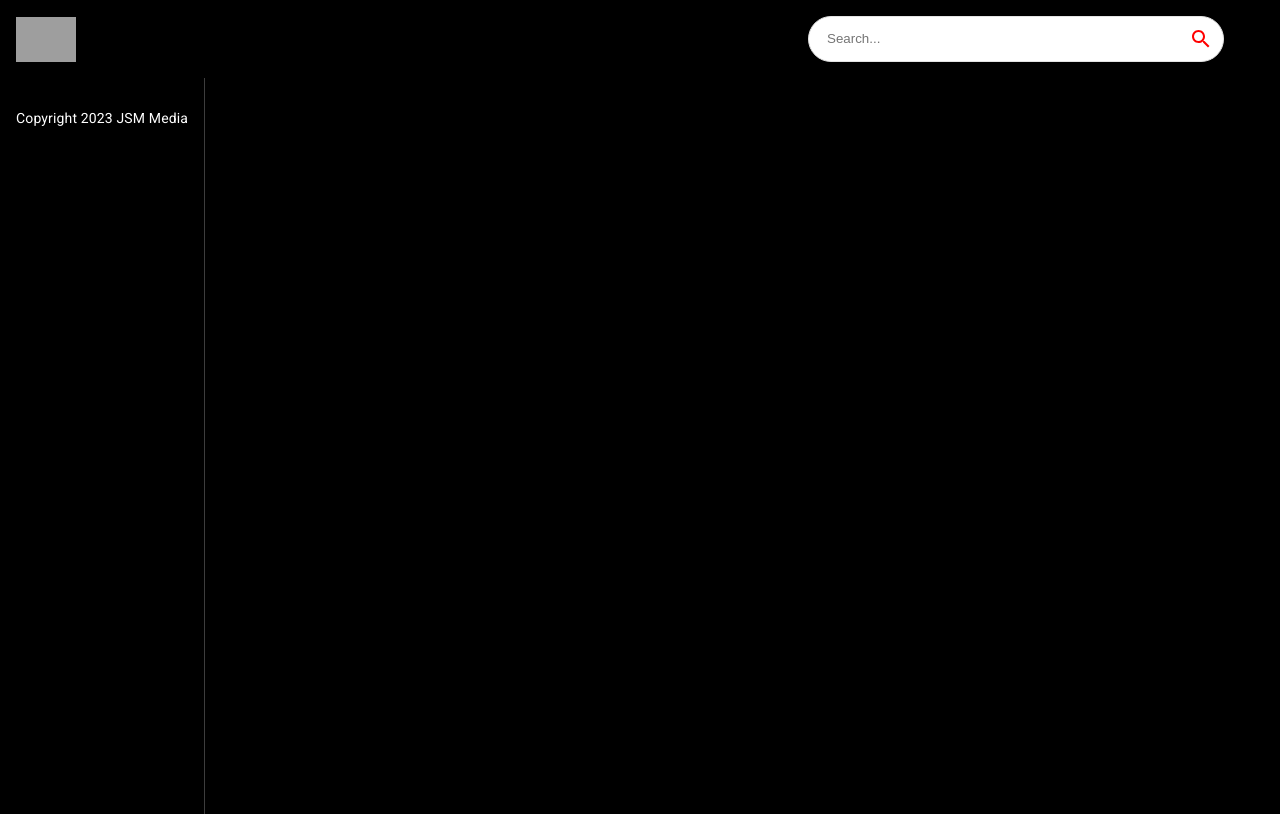
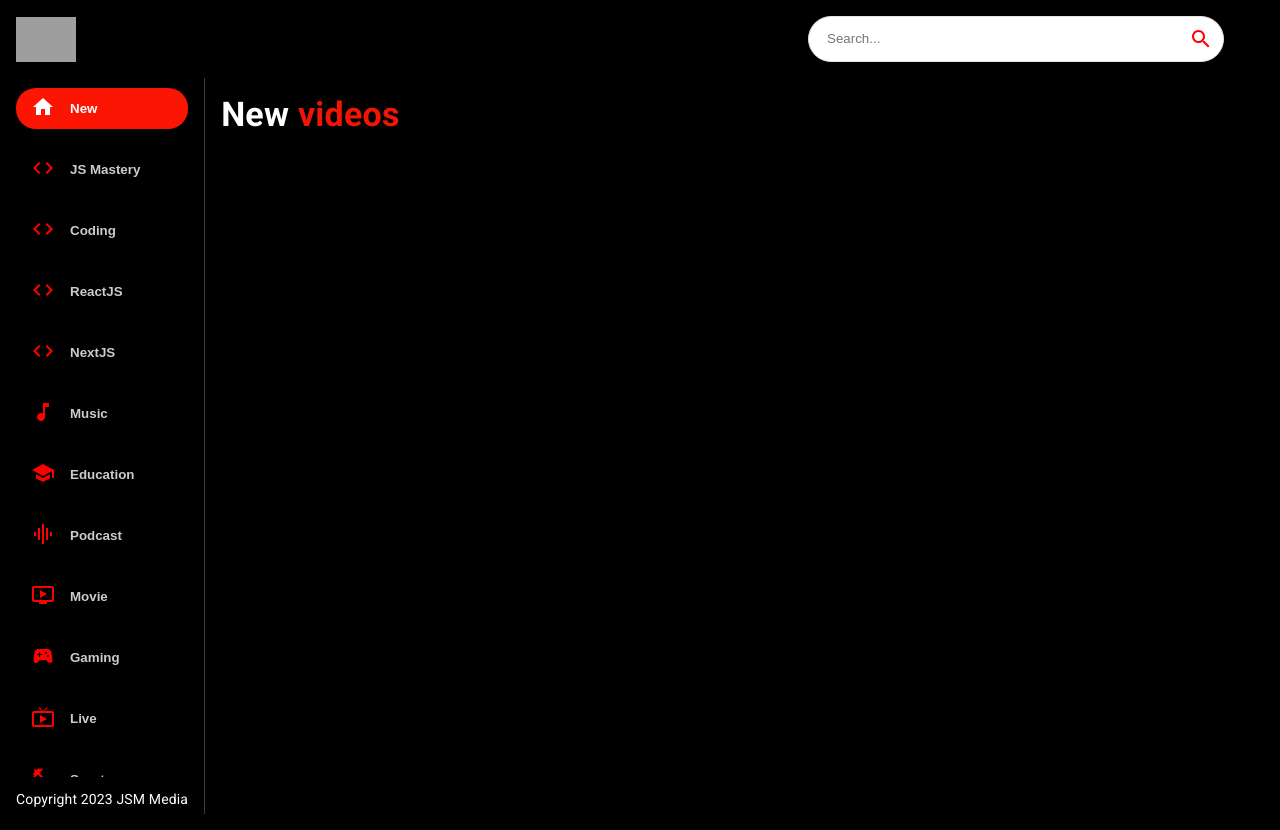
Before and after one commit to galaxydrifting/youtube_clone, a React (Create React App) app: page / in a window 1280 px wide. Built offline with nearby package versions, Linux system fonts and the light colour scheme; no server answers; grey boxes are pictures that could not be loaded.

Commit message:
feat: fetchFromAPI.js is finished

```diff
--- a/src/components/Feed.jsx
+++ b/src/components/Feed.jsx
@@ -1,7 +1,15 @@
 import { useState, useEffect, React } from 'react';
 import { Box, Stack, Typography } from '@mui/material';
+import { fetchFromAPI } from '../utils/fetchFromAPI';
+import { Sidebar, Videos } from './';
 
 const Feed = () => {
+  const [selectedCategory, setSelectedCategory] = useState('New');
+
+  useEffect(() => {
+    fetchFromAPI(`search?part=snippet&q=${selectedCategory}`);
+  }, [selectedCategory]);
+
   return (
     <Stack sx={{ flexDirection: { sx: 'column', md: 'row' } }}>
       <Box
@@ -11,7 +19,10 @@
           px: { sx: 0, md: 2 },
         }}
       >
-        Sidebar
+        <Sidebar
+          selectedCategory={selectedCategory}
+          setSelectedCategory={setSelectedCategory}
+        />
         <Typography
           className="copyright"
           variant="body2"
@@ -20,6 +31,17 @@
           Copyright 2023 JSM Media
         </Typography>
       </Box>
+      <Box p={2} sx={{ overflowY: 'auto', height: '90vh', flex: 2 }}>
+        <Typography
+          variant="h4"
+          fontWeight="bold"
+          mb={2}
+          sx={{ color: 'white' }}
+        >
+          {selectedCategory} <span style={{ color: '#F31503' }}>videos</span>
+        </Typography>
+        <Videos videos={[]} />
+      </Box>
     </Stack>
   );
 };
--- /dev/null
+++ b/src/components/Sidebar.jsx
@@ -0,0 +1,42 @@
+import React from 'react';
+import { Stack } from '@mui/material';
+import { categories } from '../utils/constants';
+
+const Sidebar = ({ selectedCategory, setSelectedCategory }) => (
+  <Stack
+    direction="row"
+    sx={{
+      overflowY: 'auto',
+      height: { sx: 'auto', md: '95%' },
+      flexDirection: { md: 'column' },
+    }}
+  >
+    {categories.map((category) => (
+      <button
+        className="category-btn"
+        onClick={() => setSelectedCategory(category.name)}
+        style={{
+          background: category.name === selectedCategory && '#FC1503',
+          color: 'white',
+        }}
+        key={category.name}
+      >
+        <span
+          style={{
+            color: category.name === selectedCategory ? 'white' : 'red',
+            marginRight: '15px',
+          }}
+        >
+          {category.icon}
+        </span>
+        <span
+          style={{ opacity: category.name === selectedCategory ? '1' : '0.8' }}
+        >
+          {category.name}
+        </span>
+      </button>
+    ))}
+  </Stack>
+);
+
+export default Sidebar;
--- /dev/null
+++ b/src/components/Videos.jsx
@@ -0,0 +1,7 @@
+import React from 'react';
+
+const Videos = () => {
+  return <div>Videos</div>;
+};
+
+export default Videos;
--- a/src/components/index.js
+++ b/src/components/index.js
@@ -4,3 +4,5 @@
 export { default as SearchFeed } from './SearchFeed';
 export { default as VideoDetail } from './VideoDetail';
 export { default as SearchBar } from './SearchBar';
+export { default as Sidebar } from './Sidebar';
+export { default as Videos } from './Videos';
--- /dev/null
+++ b/src/utils/fetchFromAPI.js
@@ -0,0 +1,18 @@
+import axios from 'axios';
+
+const BASE_URL = 'https://youtube-v31.p.rapidapi.com';
+
+const options = {
+  params: {
+    maxResults: '50',
+  },
+  headers: {
+    'X-RapidAPI-Key': process.env.REACT_APP_RAPID_API_KEY,
+    'X-RapidAPI-Host': 'youtube-v31.p.rapidapi.com',
+  },
+};
+
+export const fetchFromAPI = async (url) => {
+  const { data } = await axios.get(`${BASE_URL}/${url}`, options);
+  return data;
+};
```
Also changed, not shown: 2 other files (tests, documents, lock files or other folders).
